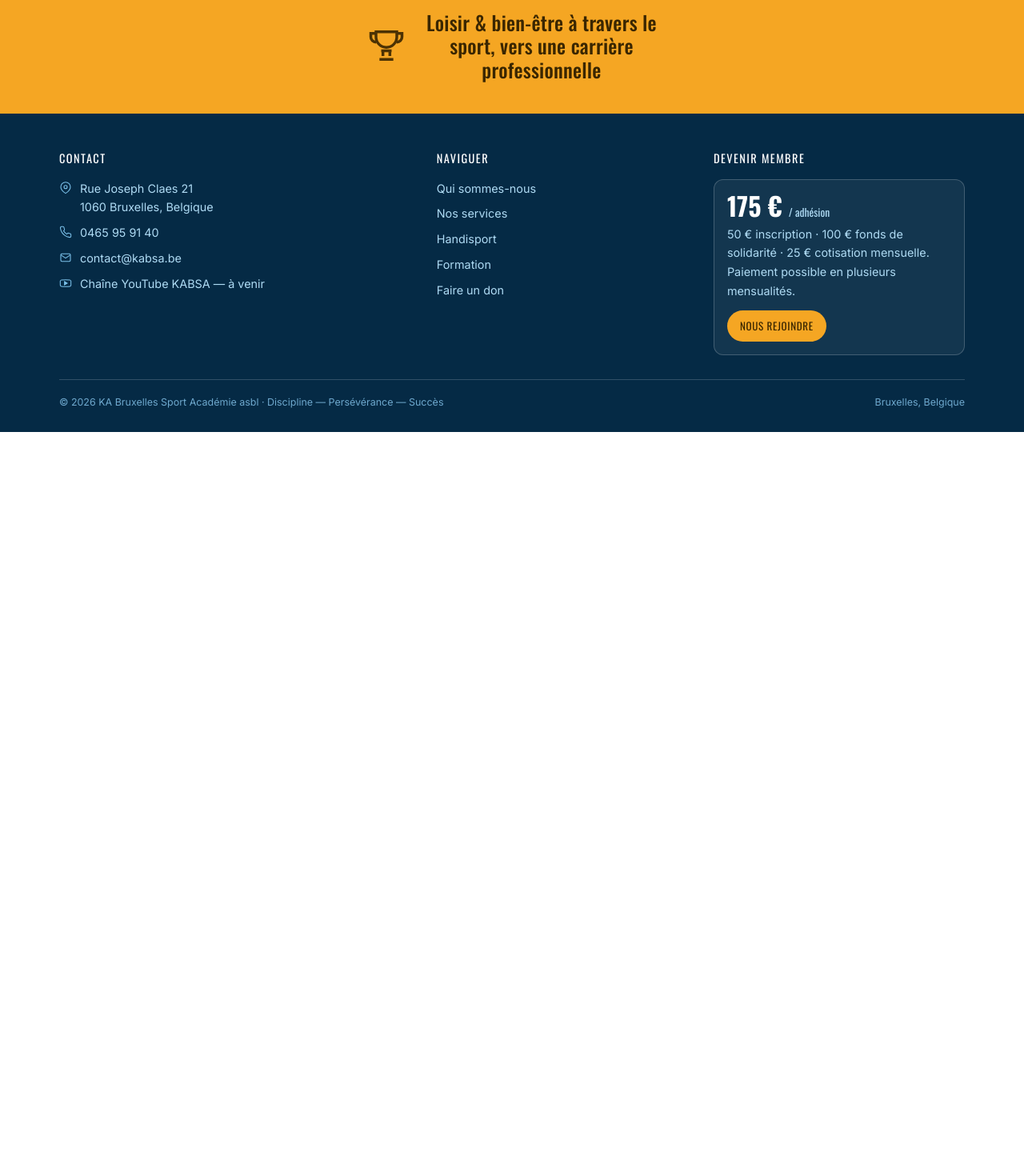
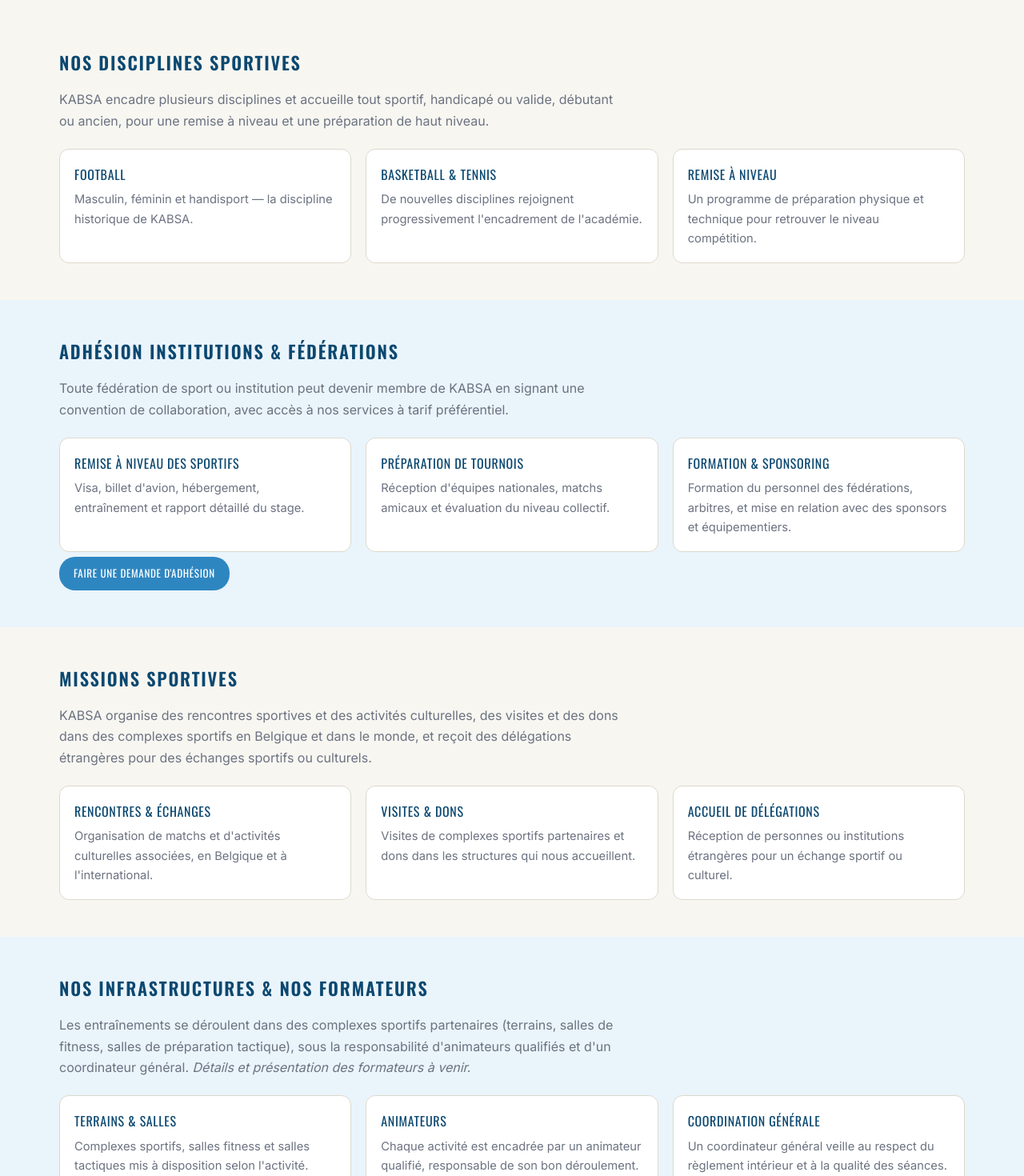
Before and after one commit to yvesnet9/kabsa, a Next.js app: page / in a window 1280 px wide. Shown: the part 1330-2800 px from the top of the page at 80% size. Before the commit the page ends 1870 px from the top, so only its background shows below. Built offline with nearby package versions, Linux system fonts and the light colour scheme.

Commit message:
Ajout rubriques Institutions, Missions, Infrastructures + titre majuscules + Dons en dernier

```diff
--- a/components/KabsaHome.jsx
+++ b/components/KabsaHome.jsx
@@ -81,12 +81,26 @@ const UPLOAD_MAILTO =
       "Nom :\nSport pratiqué :\nDescription de la vidéo :\n"
   );
 
+const INSTITUTION_MAILTO =
+  "mailto:contact@kabsa.be" +
+  "?subject=" +
+  encodeURIComponent("Demande d'adhésion — Institution / Fédération") +
+  "&body=" +
+  encodeURIComponent(
+    "Bonjour KABSA,\n\n" +
+      "Notre institution/fédération souhaite devenir membre et bénéficier de vos services.\n\n" +
+      "Nom de l'institution/fédération :\nPays :\nServices souhaités :\nContact :\n"
+  );
+
 const services = [
-  { label: "Football", icon: "⚽", id: "football" },
-  { label: "Remise à niveau", icon: "↑", id: "remise-a-niveau" },
-  { label: "Handisport", icon: "♿", id: "handisport" },
-  { label: "Dons", icon: "♥", id: "dons", accent: true },
-  { label: "Formation", icon: "✎", id: "formation" },
+  { label: "Sports", icon: "⚽", href: "#sports" },
+  { label: "Remise à niveau", icon: "↑", href: "#sports" },
+  { label: "Handisport", icon: "♿", href: "#sports" },
+  { label: "Adhésion Institutions & Fédérations", icon: "🤝", href: "#institutions" },
+  { label: "Missions sportives", icon: "🌍", href: "#missions" },
+  { label: "Nos infrastructures & nos formateurs", icon: "🏟️", href: "#infrastructures" },
+  { label: "Formation", icon: "✎", href: "#institutions" },
+  { label: "Dons", icon: "♥", href: "#contact", accent: true },
 ];
 
 const videos = ["Séance d'entraînement", "Match amical", "Préparation physique", "Handisport"];
@@ -151,10 +165,10 @@ export default function KabsaHome() {
           <div className="rail" id="services">
             <div className="col-label">Services</div>
             {services.map((s) => (
-              <button key={s.id} id={s.id} className={s.accent ? "svc accent" : "svc"}>
+              <a key={s.label} href={s.href} className={s.accent ? "svc accent" : "svc"}>
                 <span className="ic">{s.icon}</span>
                 {s.label}
-              </button>
+              </a>
             ))}
           </div>
 
@@ -241,6 +255,107 @@ export default function KabsaHome() {
         </div>
       </section>
 
+      <section className="info-block reveal" id="sports">
+        <div className="wrap">
+          <h2>Nos disciplines sportives</h2>
+          <p className="lede">
+            KABSA encadre plusieurs disciplines et accueille tout sportif, handicapé ou valide, débutant
+            ou ancien, pour une remise à niveau et une préparation de haut niveau.
+          </p>
+          <div className="info-grid">
+            <div className="info-card">
+              <h3 id="handisport">Football</h3>
+              <p>Masculin, féminin et handisport — la discipline historique de KABSA.</p>
+            </div>
+            <div className="info-card">
+              <h3>Basketball &amp; Tennis</h3>
+              <p>De nouvelles disciplines rejoignent progressivement l'encadrement de l'académie.</p>
+            </div>
+            <div className="info-card">
+              <h3>Remise à niveau</h3>
+              <p>Un programme de préparation physique et technique pour retrouver le niveau compétition.</p>
+            </div>
+          </div>
+        </div>
+      </section>
+
+      <section className="info-block tint reveal" id="institutions">
+        <div className="wrap">
+          <h2>Adhésion Institutions &amp; Fédérations</h2>
+          <p className="lede">
+            Toute fédération de sport ou institution peut devenir membre de KABSA en signant une
+            convention de collaboration, avec accès à nos services à tarif préférentiel.
+          </p>
+          <div className="info-grid">
+            <div className="info-card">
+              <h3>Remise à niveau des sportifs</h3>
+              <p>Visa, billet d'avion, hébergement, entraînement et rapport détaillé du stage.</p>
+            </div>
+            <div className="info-card">
+              <h3>Préparation de tournois</h3>
+              <p>Réception d'équipes nationales, matchs amicaux et évaluation du niveau collectif.</p>
+            </div>
+            <div className="info-card" id="formation">
+              <h3>Formation &amp; sponsoring</h3>
+              <p>Formation du personnel des fédérations, arbitres, et mise en relation avec des sponsors et équipementiers.</p>
+            </div>
+          </div>
+          <a className="info-cta" href={INSTITUTION_MAILTO}>
+            Faire une demande d'adhésion
+          </a>
+        </div>
+      </section>
+
+      <section className="info-block reveal" id="missions">
+        <div className="wrap">
+          <h2>Missions sportives</h2>
+          <p className="lede">
+            KABSA organise des rencontres sportives et des activités culturelles, des visites et des dons
+            dans des complexes sportifs en Belgique et dans le monde, et reçoit des délégations
+            étrangères pour des échanges sportifs ou culturels.
+          </p>
+          <div className="info-grid">
+            <div className="info-card">
+              <h3>Rencontres &amp; échanges</h3>
+              <p>Organisation de matchs et d'activités culturelles associées, en Belgique et à l'international.</p>
+            </div>
+            <div className="info-card">
+              <h3>Visites &amp; dons</h3>
+              <p>Visites de complexes sportifs partenaires et dons dans les structures qui nous accueillent.</p>
+            </div>
+            <div className="info-card">
+              <h3>Accueil de délégations</h3>
+              <p>Réception de personnes ou institutions étrangères pour un échange sportif ou culturel.</p>
+            </div>
+          </div>
+        </div>
+      </section>
+
+      <section className="info-block tint reveal" id="infrastructures">
+        <div className="wrap">
+          <h2>Nos infrastructures &amp; nos formateurs</h2>
+          <p className="lede">
+            Les entraînements se déroulent dans des complexes sportifs partenaires (terrains, salles de
+            fitness, salles de préparation tactique), sous la responsabilité d'animateurs qualifiés et
+            d'un coordinateur général. <em>Détails et présentation des formateurs à venir.</em>
+          </p>
+          <div className="info-grid">
+            <div className="info-card">
+              <h3>Terrains &amp; salles</h3>
+              <p>Complexes sportifs, salles fitness et salles tactiques mis à disposition selon l'activité.</p>
+            </div>
+            <div className="info-card">
+              <h3>Animateurs</h3>
+              <p>Chaque activité est encadrée par un animateur qualifié, responsable de son bon déroulement.</p>
+            </div>
+            <div className="info-card">
+              <h3>Coordination générale</h3>
+              <p>Un coordinateur général veille au respect du règlement intérieur et à la qualité des séances.</p>
+            </div>
+          </div>
+        </div>
+      </section>
+
       <section className="slogan">
         <div className="wrap">
           <div className="badge">
--- a/components/kabsa-home.css
+++ b/components/kabsa-home.css
@@ -56,7 +56,7 @@
 .kabsa .svc.accent:hover{background:var(--orange-700);color:#fff}
 .kabsa .svc .ic{font-size:1.05rem;width:20px;text-align:center;opacity:.9}
 
-.kabsa .center h1{font-family:var(--display);font-weight:600;font-size:2.5rem;line-height:1.04;letter-spacing:.01em;margin:2px 0 14px}
+.kabsa .center h1{font-family:var(--display);font-weight:600;font-size:2.5rem;line-height:1.04;letter-spacing:.01em;margin:2px 0 14px;text-transform:uppercase}
 .kabsa .center h1 em{font-style:normal;color:var(--orange-600)}
 .kabsa .center .lead{color:#EAF4FB;max-width:52ch;font-size:1.02rem}
 .kabsa .featured{margin-top:20px;position:relative;border-radius:14px;overflow:hidden;aspect-ratio:16/9;background:linear-gradient(135deg,var(--sky-700),var(--sky-950));border:1px solid rgba(255,255,255,.3);display:flex;flex-direction:column;align-items:center;justify-content:center;gap:14px}
@@ -137,3 +137,18 @@
   .kabsa .slogan p{font-size:1.25rem}
 }
 @media(prefers-reduced-motion:reduce){.kabsa .reveal{opacity:1;transform:none;transition:none}}
+
+.kabsa .info-block{padding:46px 0}
+.kabsa .info-block.tint{background:var(--sky-100)}
+.kabsa .info-block h2{font-family:var(--display);text-transform:uppercase;letter-spacing:.08em;font-size:1.4rem;font-weight:600;color:var(--sky-900);margin-bottom:14px}
+.kabsa .info-block .lede{color:var(--grey-500);font-size:1rem;max-width:70ch;margin-bottom:22px}
+.kabsa .info-grid{display:grid;grid-template-columns:repeat(3,1fr);gap:18px}
+.kabsa .info-card{background:#fff;border:1px solid var(--grey-200);border-radius:12px;padding:18px}
+.kabsa .info-card h3{font-family:var(--display);text-transform:uppercase;letter-spacing:.04em;font-size:1rem;color:var(--sky-900);margin-bottom:6px}
+.kabsa .info-card p{color:var(--grey-500);font-size:.92rem}
+.kabsa .info-cta{display:inline-block;margin-top:6px;background:var(--sky-600);color:#fff;font-family:var(--display);text-transform:uppercase;letter-spacing:.05em;font-size:.82rem;padding:10px 18px;border-radius:20px;transition:.18s}
+.kabsa .info-cta:hover{background:var(--sky-900)}
+
+@media(max-width:900px){
+  .kabsa .info-grid{grid-template-columns:1fr}
+}
```
